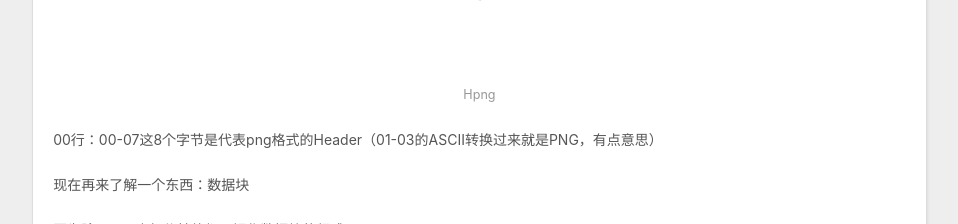
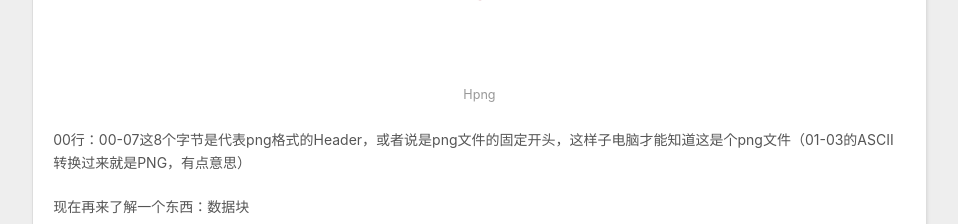
Before and after one commit to Red-Ice-DRHi/Red-Ice-DRHi.github.io, a plain HTML site: page 2024/10/25/pictures-in-HEX/index.html in a window 1280 px wide. Shown: the part 1960-2184 px from the top of the page, without its empty margins (8-966 px from the left). Drawn offline with Linux system fonts and the light colour scheme.

Commit message:
Site updated: 2024-10-26 04:28:04

```diff
--- a/2024/10/25/pictures-in-HEX/index.html
+++ b/2024/10/25/pictures-in-HEX/index.html
@@ -17,7 +17,7 @@
 <meta property="og:image" content="https://red-ice-drhi.github.io/img/pictures-in-HEX/%E5%B1%8F%E5%B9%95%E6%88%AA%E5%9B%BE%202024-10-25%20183557.png">
 <meta property="og:image" content="https://red-ice-drhi.github.io/img/pictures-in-HEX/opng.png">
 <meta property="article:published_time" content="2024-10-25T10:20:41.000Z">
-<meta property="article:modified_time" content="2024-10-25T20:24:51.684Z">
+<meta property="article:modified_time" content="2024-10-25T20:27:41.505Z">
 <meta property="article:author" content="RI">
 <meta name="twitter:card" content="summary">
 <meta name="twitter:image" content="https://red-ice-drhi.github.io/img/pictures-in-HEX/%E5%B1%8F%E5%B9%95%E6%88%AA%E5%9B%BE%202024-10-24%20170601.png">
@@ -111,7 +111,7 @@
 <p>果然十六进制不是给人类读的</p>
 <p>但在上网一番学习后，我也对其有了一定的理解</p>
 <p><img src="/../img/pictures-in-HEX/opng.png" alt="Hpng"></p>
-<p>00行：00-07这8个字节是代表png格式的Header（01-03的ASCII转换过来就是PNG，有点意思）</p>
+<p>00行：00-07这8个字节是代表png格式的Header，或者说是png文件的固定开头，这样子电脑才能知道这是个png文件（01-03的ASCII转换过来就是PNG，有点意思）</p>
 <p>现在再来了解一个东西：数据块</p>
 <p>因为除开png头部分其他都可视作数据块的组成</p>
 <p>数据块由下面四个部分组成</p>
```
